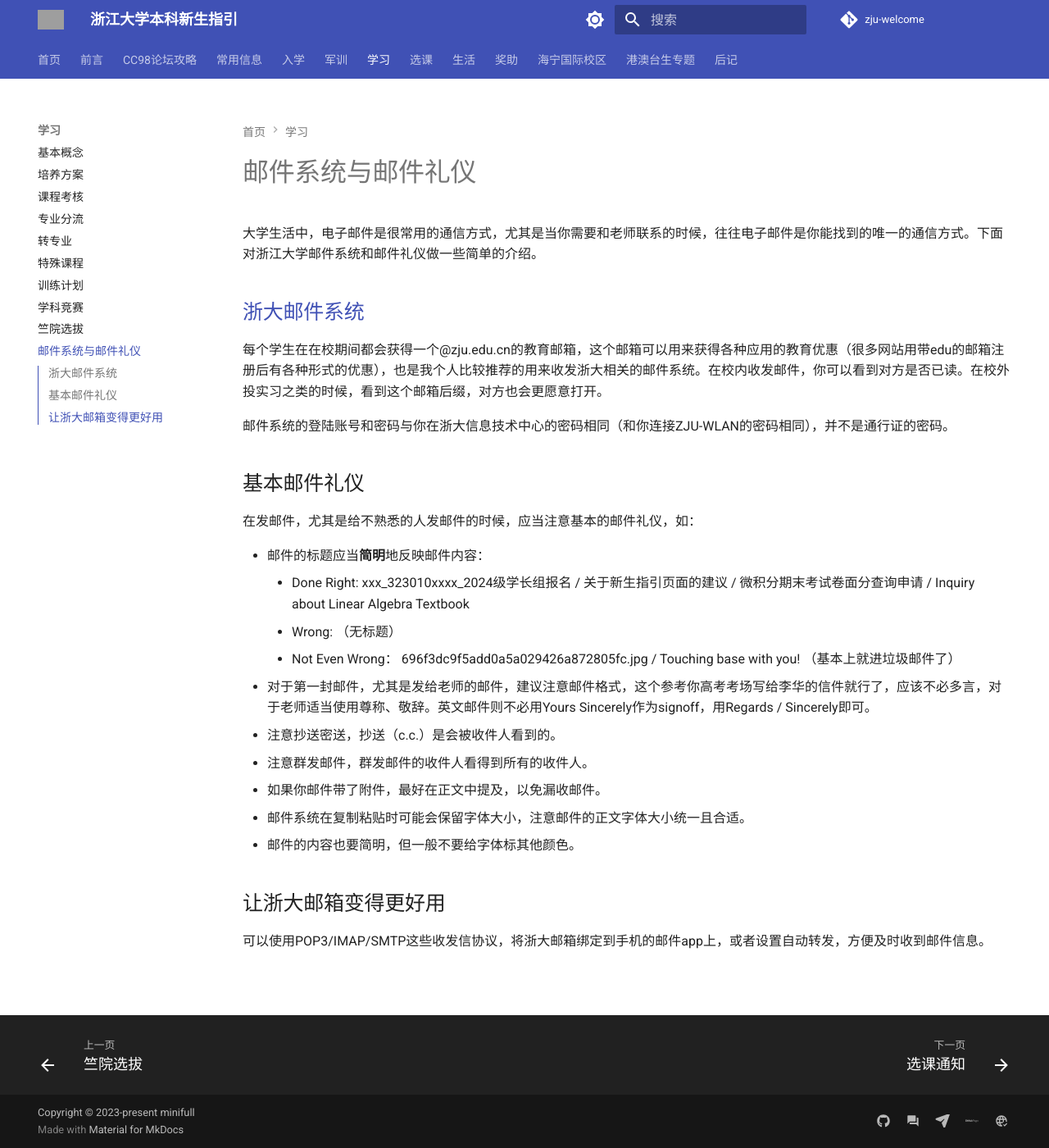
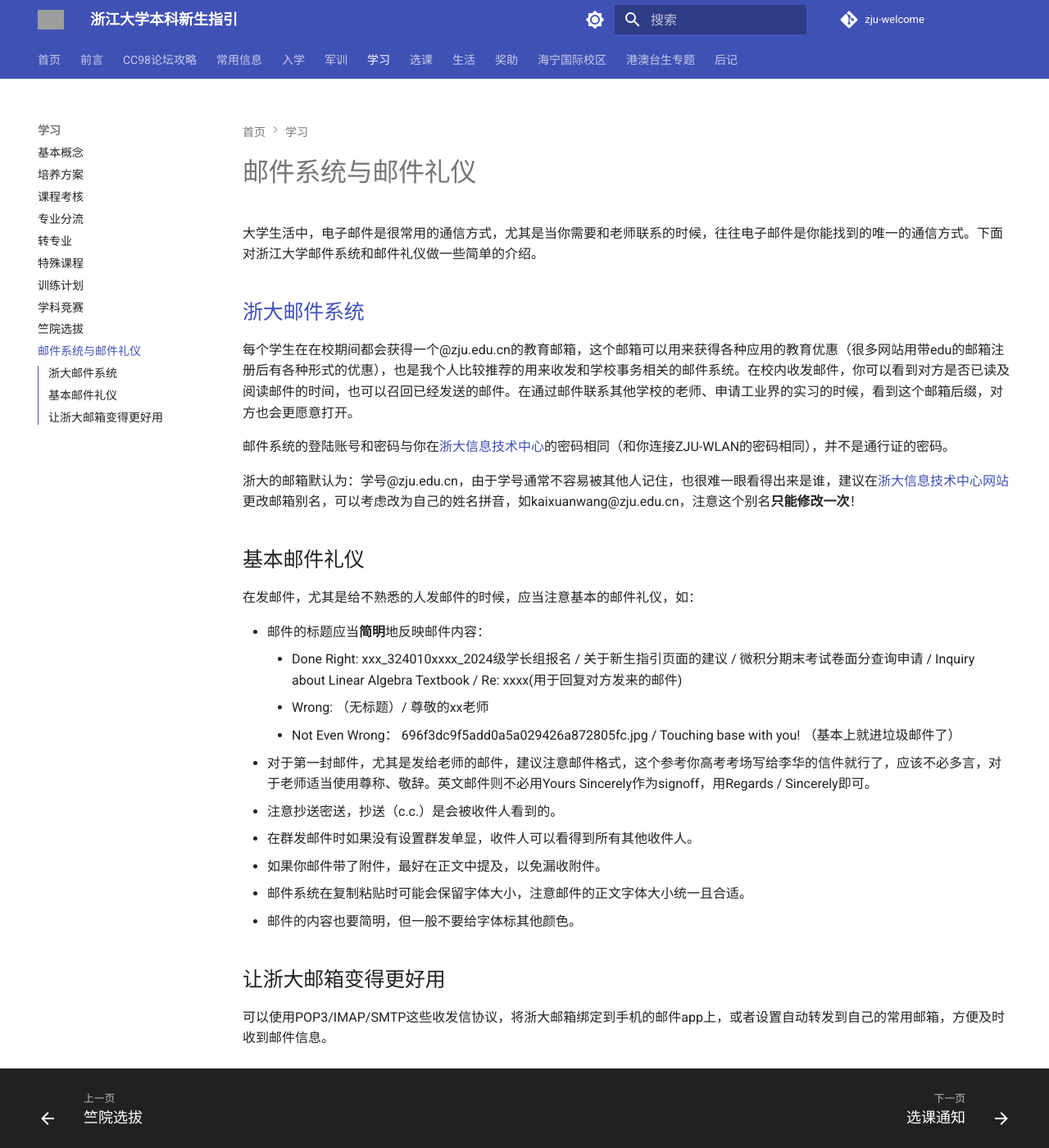
Before and after one commit to mini-full/zju-welcome, an MkDocs documentation site: the page built from docs/learning/email_etiquette.md, in a window 1280 px wide and 1400 px high. Shown: the whole window at 82% size. Built offline with MkDocs 1.6.1 and Material for MkDocs 9.7.7, drawn with Linux system fonts in a browser that asks for light colours; comment, search, counter and statistics services are not loaded; grey boxes are pictures that could not be loaded.

Commit message:
update email_etiquette

```diff
--- a/docs/learning/email_etiquette.md
+++ b/docs/learning/email_etiquette.md
@@ -4,25 +4,27 @@
 
 ## [浙大邮件系统](https://mail.zju.edu.cn/coremail/)
 
-每个学生在在校期间都会获得一个@zju.edu.cn的教育邮箱，这个邮箱可以用来获得各种应用的教育优惠（很多网站用带edu的邮箱注册后有各种形式的优惠），也是我个人比较推荐的用来收发浙大相关的邮件系统。在校内收发邮件，你可以看到对方是否已读。在校外投实习之类的时候，看到这个邮箱后缀，对方也会更愿意打开。
+每个学生在在校期间都会获得一个@zju.edu.cn的教育邮箱，这个邮箱可以用来获得各种应用的教育优惠（很多网站用带edu的邮箱注册后有各种形式的优惠），也是我个人比较推荐的用来收发和学校事务相关的邮件系统。在校内收发邮件，你可以看到对方是否已读及阅读邮件的时间，也可以召回已经发送的邮件。在通过邮件联系其他学校的老师、申请工业界的实习的时候，看到这个邮箱后缀，对方也会更愿意打开。
 
-邮件系统的登陆账号和密码与你在浙大信息技术中心的密码相同（和你连接ZJU-WLAN的密码相同），并不是通行证的密码。
+邮件系统的登陆账号和密码与你在[浙大信息技术中心](https://myvpn.zju.edu.cn)的密码相同（和你连接ZJU-WLAN的密码相同），并不是通行证的密码。
+
+浙大的邮箱默认为：学号@zju.edu.cn，由于学号通常不容易被其他人记住，也很难一眼看得出来是谁，建议在[浙大信息技术中心网站](https://myvpn.zju.edu.cn)更改邮箱别名，可以考虑改为自己的姓名拼音，如kaixuanwang@zju.edu.cn，注意这个别名**只能修改一次**！
 
 ## 基本邮件礼仪
 
 在发邮件，尤其是给不熟悉的人发邮件的时候，应当注意基本的邮件礼仪，如：
 
 - 邮件的标题应当**简明**地反映邮件内容：
-    - Done Right: xxx_323010xxxx_2024级学长组报名 / 关于新生指引页面的建议 / 微积分期末考试卷面分查询申请 / Inquiry about Linear Algebra Textbook
-    - Wrong: （无标题）
+    - Done Right: xxx_324010xxxx_2024级学长组报名 / 关于新生指引页面的建议 / 微积分期末考试卷面分查询申请 / Inquiry about Linear Algebra Textbook / Re: xxxx(用于回复对方发来的邮件)
+    - Wrong: （无标题）/ 尊敬的xx老师
     - Not Even Wrong： 696f3dc9f5add0a5a029426a872805fc.jpg / Touching base with you! （基本上就进垃圾邮件了）
 - 对于第一封邮件，尤其是发给老师的邮件，建议注意邮件格式，这个参考你高考考场写给李华的信件就行了，应该不必多言，对于老师适当使用尊称、敬辞。英文邮件则不必用Yours Sincerely作为signoff，用Regards / Sincerely即可。
 - 注意抄送密送，抄送（c.c.）是会被收件人看到的。
-- 注意群发邮件，群发邮件的收件人看得到所有的收件人。
-- 如果你邮件带了附件，最好在正文中提及，以免漏收邮件。
+- 在群发邮件时如果没有设置群发单显，收件人可以看得到所有其他收件人。
+- 如果你邮件带了附件，最好在正文中提及，以免漏收附件。
 - 邮件系统在复制粘贴时可能会保留字体大小，注意邮件的正文字体大小统一且合适。
 - 邮件的内容也要简明，但一般不要给字体标其他颜色。
 
 ## 让浙大邮箱变得更好用
 
-可以使用POP3/IMAP/SMTP这些收发信协议，将浙大邮箱绑定到手机的邮件app上，或者设置自动转发，方便及时收到邮件信息。
+可以使用POP3/IMAP/SMTP这些收发信协议，将浙大邮箱绑定到手机的邮件app上，或者设置自动转发到自己的常用邮箱，方便及时收到邮件信息。
```
